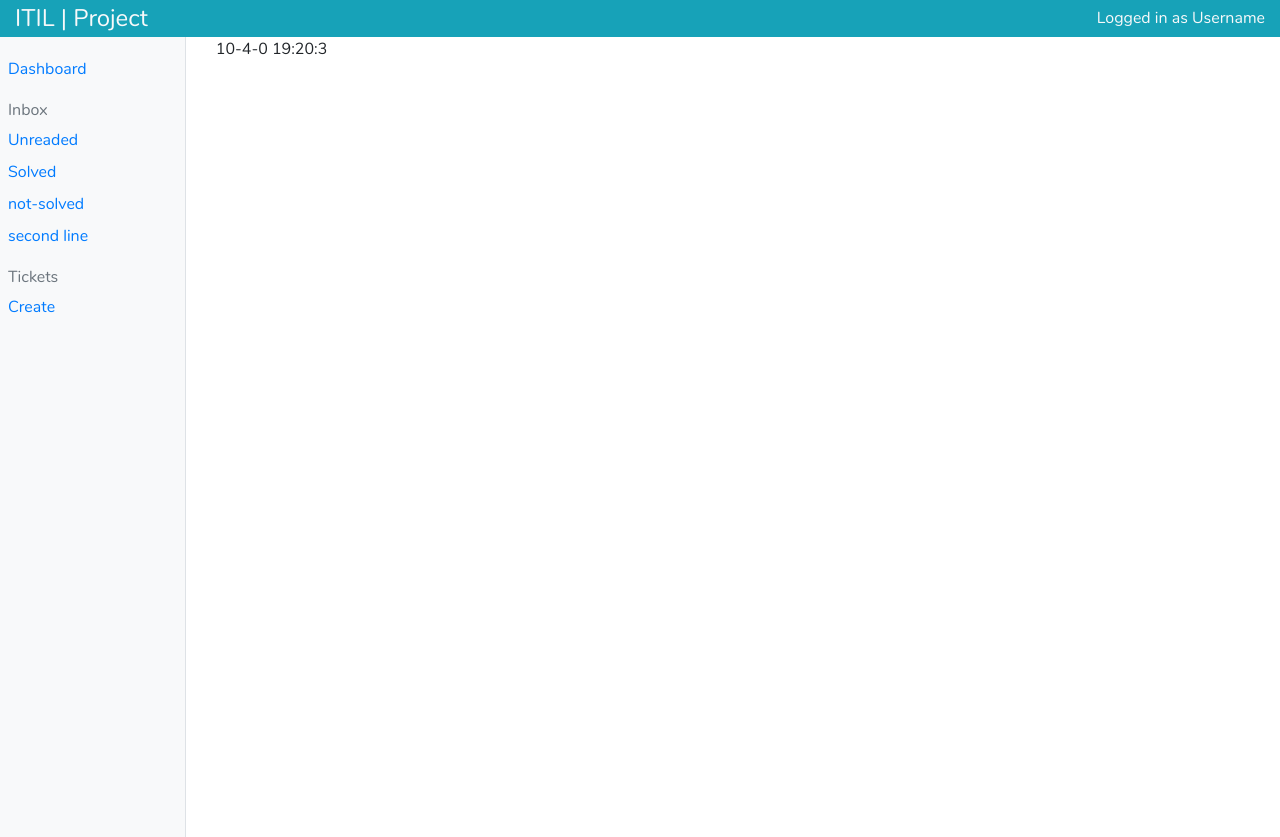
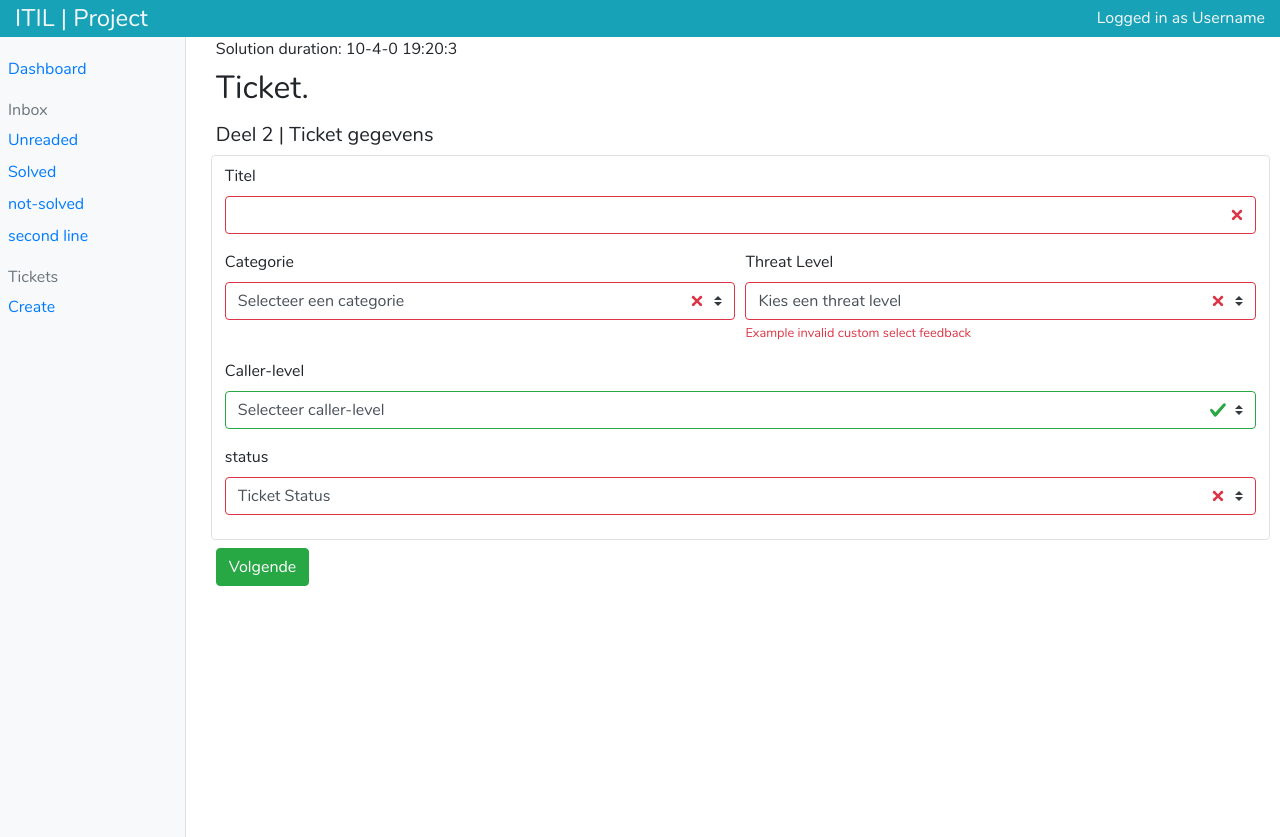
Before and after one commit to Radius-collage-ITIL-Project/ITIL-V1, a PHP site: page /createTicket.php?customerId=1 in a window 1280 px wide. Run offline with PHP 8.4, Linux system fonts and the light colour scheme; data comes from the database, SQL or seed files in the repository; tables that the repository leaves empty hold one stand-in row (values such as "Sample post").

Commit message:
more efficient code

```diff
--- a/createTicket.php
+++ b/createTicket.php
@@ -24,6 +24,19 @@ $prepare->execute();
 $threats = $prepare->fetchAll(2);
 //dumpen van de opgehaalde data
 
+$sql = 'SELECT * FROM roles';
+$prepare = $db->prepare($sql);
+$prepare->execute();
+$callerlvl = $prepare->fetchAll(2);
+//dumpen van de opgehaalde data
+
+$sql = 'SELECT * FROM tickets';
+$prepare = $db->prepare($sql);
+$prepare->execute();
+$status = $prepare->fetchAll(2);
+//dumpen van de opgehaalde data
+
+
 /*
 $a = new DateTime('08:00');
 $b = new DateTime('16:00');
@@ -49,8 +62,7 @@ $ticket = $prepare->fetch(2);
 $createdAt = new DateTime($ticket['created_at']);
 $today = new DateTime(date("y-m-d H:i:s"));
 $solved = $today->diff($createdAt);
-echo $solved->d . "-" . $solved->m . "-" . $solved->y . " " . $solved->h . ":" . $solved->i . ":" . $solved->s ;
-exit;
+echo ('Solution duration: '),$solved->d . "-" . $solved->m . "-" . $solved->y . " " . $solved->h . ":" . $solved->i . ":" . $solved->s ;
 
 ?>
     <main>
@@ -92,10 +104,22 @@ exit;
                         </div>
 
                         <div class="form-group col-md-12">
-                            <label for="caller">Lijn Niveau</label>
+                            <label for="caller">Caller-level</label>
                             <select class="custom-select" name="caller-level" required>
-                                <option value="1">1e lijn</option>
-                                <option value="2">2e Lijn</option>
+                                <option value="1">Selecteer caller-level</option>
+                                <?php
+                                foreach ($callerlvl as $callerlvl){
+                                    echo "<option value=\"{$callerlvl['id']}\">{$callerlvl['name']}</option>";
+                                }
+                                ?>
+                            </select>
+                        </div>
+                        <div class="form-group col-md-12">
+                            <label for="solved">status</label>
+                            <select class="custom-select" name="solved" required>
+                                <option value="">Ticket Status</option>
+                                <option value="0">unsolved</option>
+                                <option value="1">solved</option>
                             </select>
                         </div>
                     </div>
```
Also changed, not shown: includes/controllers/createTicketController.php (+12 -5 lines).
